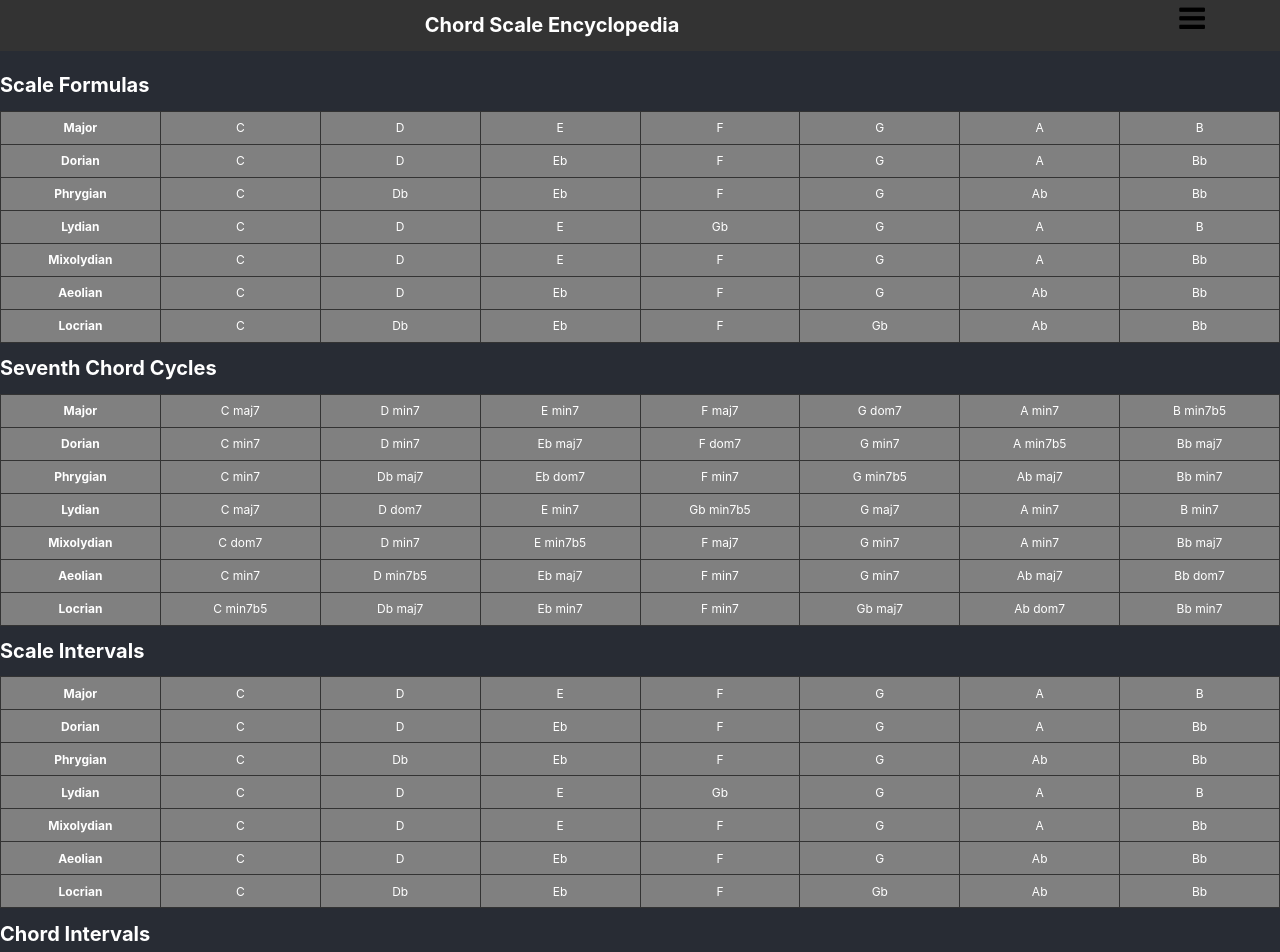
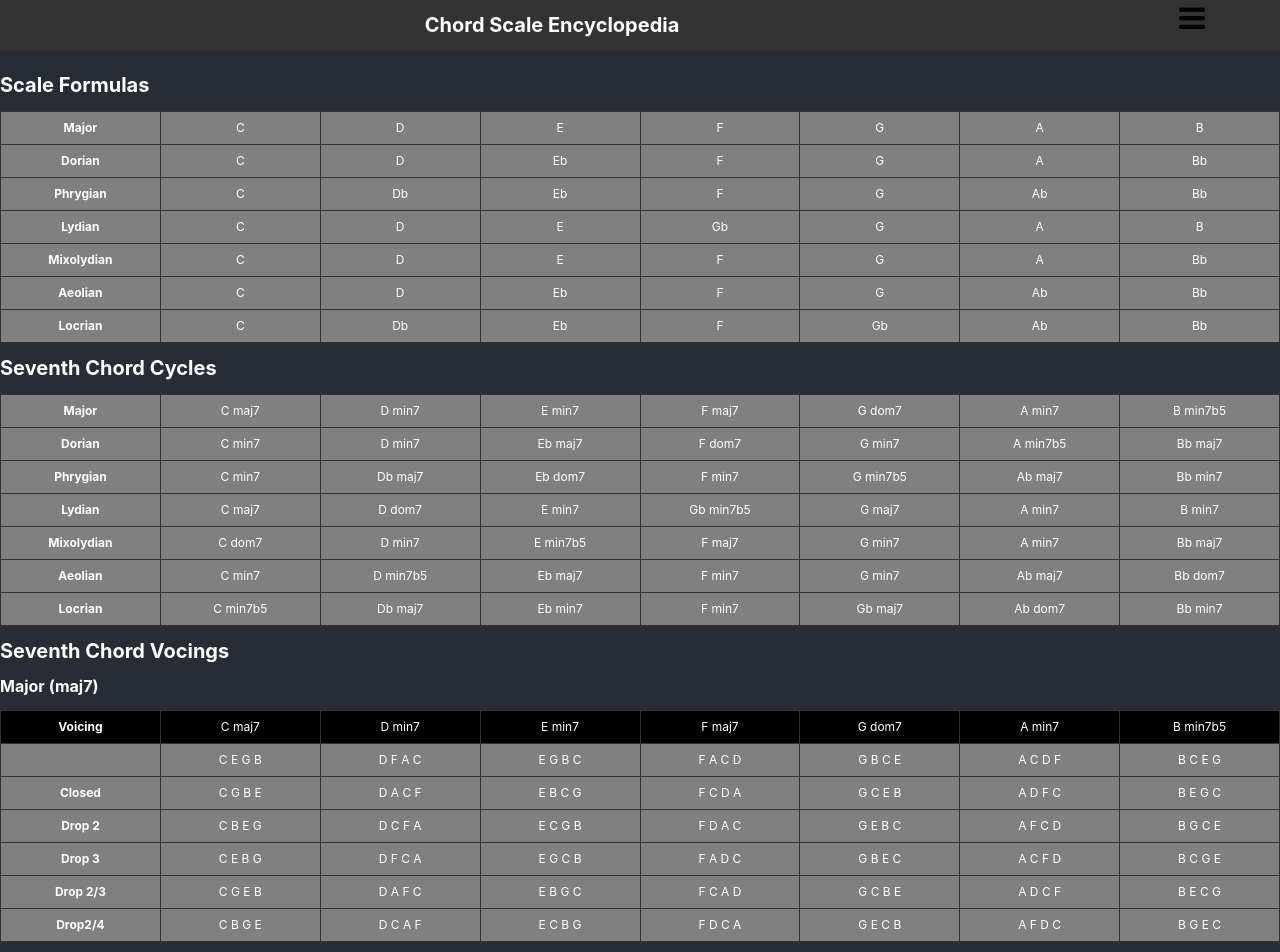
Before and after one commit to walpolsh/chord-scales-v2, a React (Create React App) app: page / in a window 1280 px wide. Shown: the top 952 px of the page. Built offline with nearby package versions, Linux system fonts and the light colour scheme.

Commit message:
rid of log errors

```diff
--- a/src/App.js
+++ b/src/App.js
@@ -4,12 +4,12 @@ import { Chromatic, Major, MelodicMinor, HarmonicMinor, HarmonicMajor, Hungarian
 import {closedSeventh, drop2, drop3, drop23, drop24, doubleDrop24} from './constants/chords';
 import { Cycles } from './constants/chords';
 import { permute } from './constants/helpers'
-import {headerDiv, headerStyle, bodyDiv, tableStyle, appStyle}  from './styles/styles'
+import {headerDiv, bodyDiv, tableStyle, appStyle}  from './styles/styles'
 import Header from './containers/Header'
 import ScaleFormulas from './containers/ScaleFormulas'
 import SeventhChordCycles from './containers/SeventhChordCycles'
 import SeventhChordVoicings from './containers/SeventhChordVoicings'
-import Intervals from './containers/Intervals/Intervals'
+// import Intervals from './containers/Intervals/Intervals'
 import intervalArray from './constants/intervals'
 
 
@@ -165,7 +165,7 @@ class App extends Component {
           handleHighlight={(e) => this.handleHighlight(e)}
         />
 
-        <Intervals
+        {/* <Intervals
           bodyDiv={bodyDiv}
           tableStyle={tableStyle}
           scale={scale}
@@ -175,7 +175,7 @@ class App extends Component {
           buildChord={this.buildChord}
           buildCycle={this.buildCycle}
           handleHighlight={(e) => this.handleHighlight(e)}
-        />
+        /> */}
 
         <SeventhChordVoicings
           bodyDiv={bodyDiv}
--- a/src/containers/SeventhChordVoicings.js
+++ b/src/containers/SeventhChordVoicings.js
@@ -10,7 +10,8 @@ const SeventhChordVoicings = (props) => {
     <div>
         <h1>Seventh Chord Vocings</h1>
         {scale.map((mode, j) => {
-          let [nums, notes] = buildScale( mode, mode)
+          let buildMode = buildScale( mode, mode)
+
           const [scaleName, chordName] = [mode[2], mode[3][0][0][0]]
           const chordNames = mode[3][0][0]
           return (
@@ -21,7 +22,7 @@ const SeventhChordVoicings = (props) => {
                 <tr>
                   <th>Voicing</th>
                   {
-                      buildCycle(notes.map((x, i) => <td key={j ++}>{x} {chordNames[i]}</td>))
+                      buildCycle(buildMode[1].map((x, i) => <td key={j ++}>{x} {chordNames[i]}</td>))
                   }
                 </tr>
               </thead>
```
